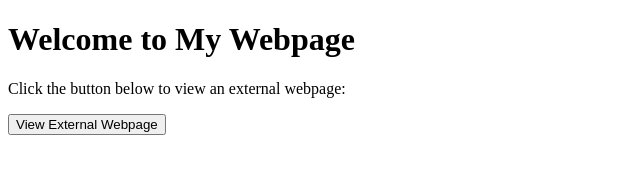
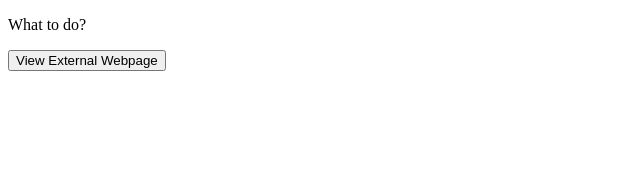
Before and after one commit to ak9mee/chatgpt, a plain HTML site: page index.html in a window 1280 px wide. Shown: the whole page, without its empty margins (0-640 px from the left). Drawn offline with Linux system fonts and the light colour scheme.

Commit message:
Update index.html

```diff
--- a/index.html
+++ b/index.html
@@ -9,8 +9,7 @@
     </script>
   </head>
   <body>
-    <h1>Welcome to My Webpage</h1>
-    <p>Click the button below to view an external webpage:</p>
+    <p>What to do?</p>
     <button onclick="showAlert(); document.getElementById('my-iframe').style.display = 'block';">View External Webpage</button>
     <iframe id="my-iframe" src="https://web-production-e1bb.up.railway.app/" width="100%" height="500px" frameborder="0" style="display: none;"></iframe>
   </body>
```
